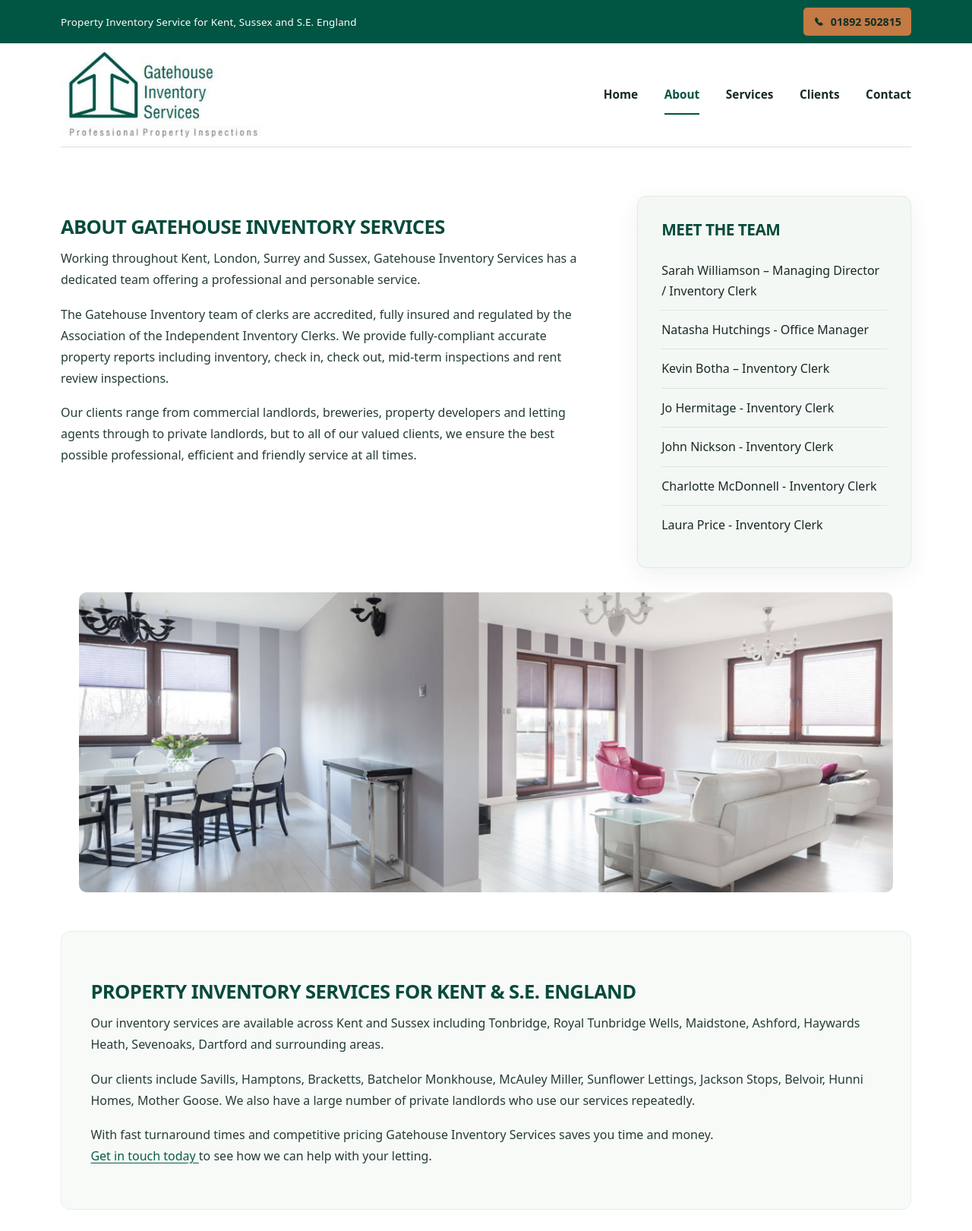
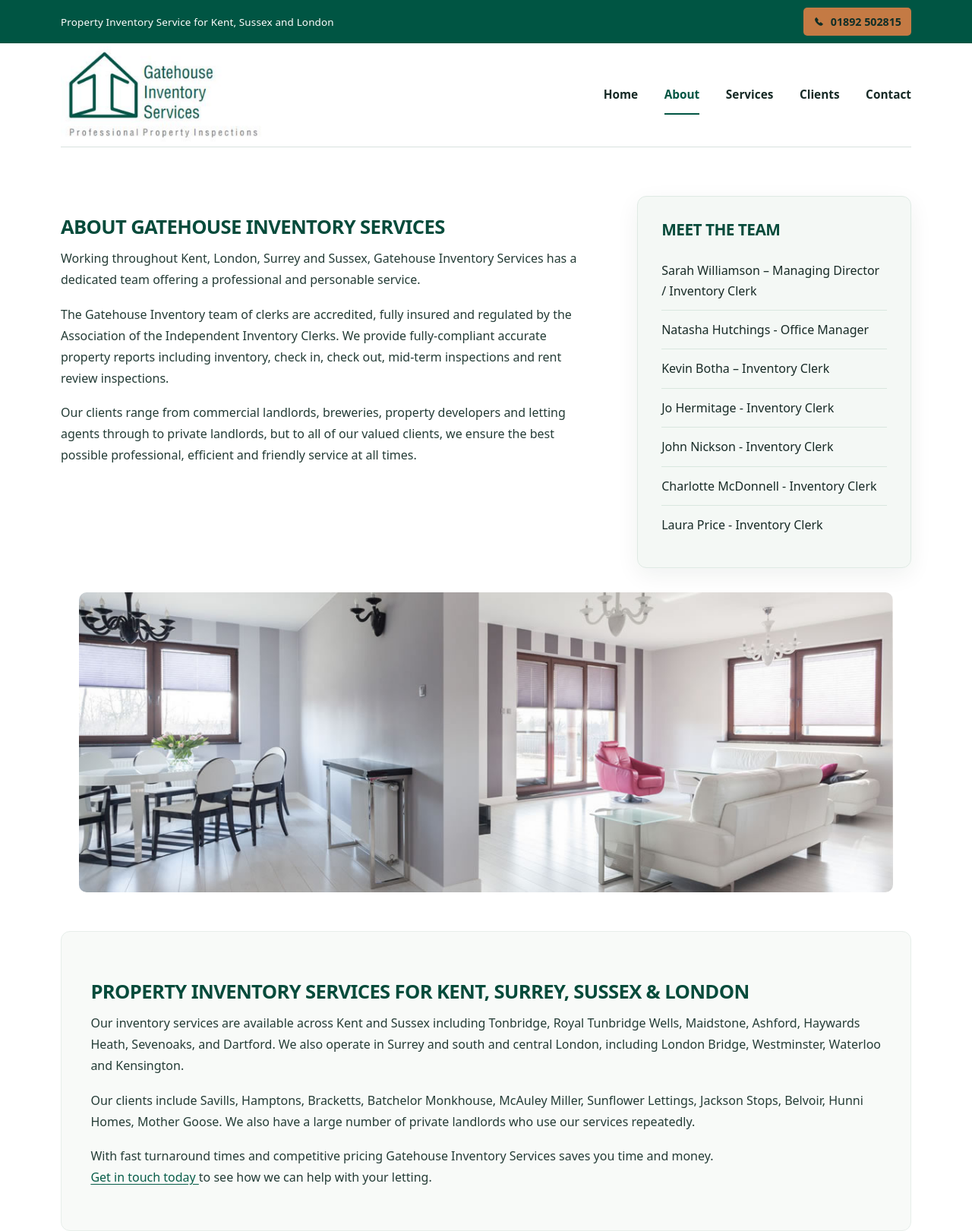
Before and after one commit to DigitalAcla/gatehouse-inventories, a plain HTML site: page about.html in a window 1280 px wide. Shown: the top 1621 px of the page at 76% size. Drawn offline with Linux system fonts and the light colour scheme.

Commit message:
Add files via upload

```diff
--- a/about.html
+++ b/about.html
@@ -3,7 +3,7 @@
  <head>
   <meta charset="utf-8"/>
   <meta content="width=device-width,initial-scale=1" name="viewport"/>
-  <meta content="About Gatehouse Inventory Services, a Kent-based property inventory clerk offering professional property inventory services to estate agents, landlords, lettings agents and property companies in Kent, Sussex and South East England." name="description"/>
+  <meta content="About Gatehouse Inventory Services, a Kent-based property inventory clerk offering professional property inventory services to estate agents, landlords, lettings agents and property companies in Kent, Sussex and London." name="description"/>
   <title>
    About Gatehouse Inventory Services |  Property Inventory Service for Kent
   </title>
@@ -15,7 +15,7 @@
    <div class="top-strip">
     <div class="container top-inner">
      <p>
-      Property Inventory Service for Kent, Sussex and S.E. England
+      Property Inventory Service for Kent, Sussex and London
      </p>
      <a aria-label="Call Gatehouse Inventory Services on 01892 502815" class="call-button" href="tel:+441892502815">
       <svg aria-hidden="true" viewbox="0 0 24 24">
@@ -111,10 +111,10 @@
    </div>
     <div class="full-width-panel prose">
      <h2>
-      PROPERTY INVENTORY SERVICES FOR KENT &amp; S.E. ENGLAND
+      PROPERTY INVENTORY SERVICES FOR KENT, SURREY, SUSSEX &amp; LONDON
      </h2>
      <p class="promo">
-      Our inventory services are available across Kent and Sussex including Tonbridge, Royal Tunbridge Wells, Maidstone, Ashford, Haywards Heath, Sevenoaks, Dartford and surrounding areas.
+      Our inventory services are available across Kent and Sussex including Tonbridge, Royal Tunbridge Wells, Maidstone, Ashford, Haywards Heath, Sevenoaks, and Dartford. We also operate in Surrey and south and central London, including London Bridge, Westminster, Waterloo and Kensington.
      </p>
      <p class="promo">
       Our clients include Savills, Hamptons, Bracketts, Batchelor Monkhouse, McAuley Miller, Sunflower Lettings, Jackson Stops, Belvoir, Hunni Homes, Mother Goose. We also have a large number of private landlords who use our services repeatedly.
```
Also changed, not shown: clients.html (+1 -1 lines), contact.html (+2 -2 lines), index.html (+3 -3 lines), services.html (+1 -1 lines).
